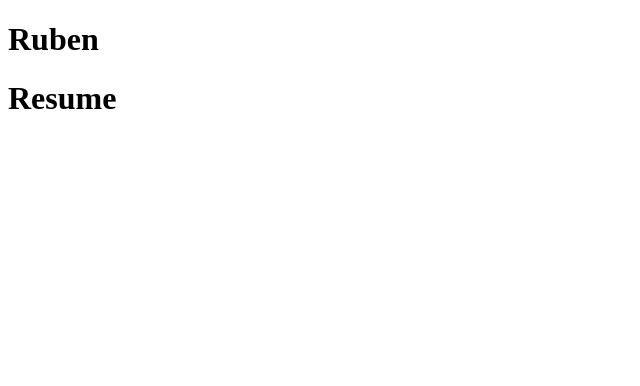
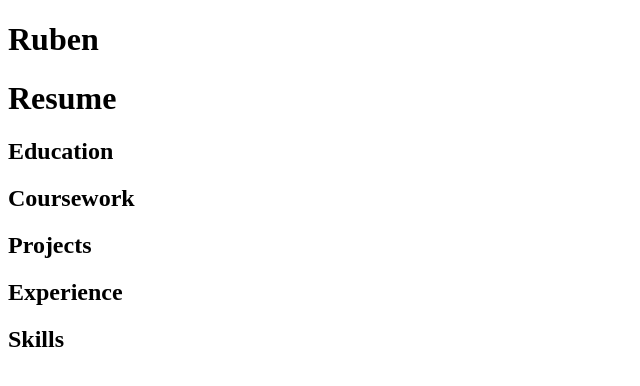
Before and after one commit to Rubensaghian/Rubensaghian.github.io, a plain HTML site: page resume.html in a window 1280 px wide. Shown: the whole page, without its empty margins (0-640 px from the left). Drawn offline with Linux system fonts and the light colour scheme.

Commit message:
feat: add sections

```diff
--- a/resume.html
+++ b/resume.html
@@ -8,6 +8,23 @@
             <h1 class="logo">Ruben</h1>
         <main>
             <h1 class="page-title">Resume</h1>
+            <div class="resume">
+                <section class="section">
+                    <h2 class="section-title">Education</h2>
+                </section>
+                <section class="section">
+                    <h2 class="section-title">Coursework</h2>
+                </section>
+                <section class="section">
+                    <h2 class="section-title">Projects</h2>
+                </section>
+                <section class="section">
+                    <h2 class="section-title">Experience</h2>
+                </section>
+                <section class="section">
+                    <h2 class="section-title">Skills</h2>
+                </section>
+            </div>
         </main>
         <footer class="footer"> </footer>
     </body>
```
